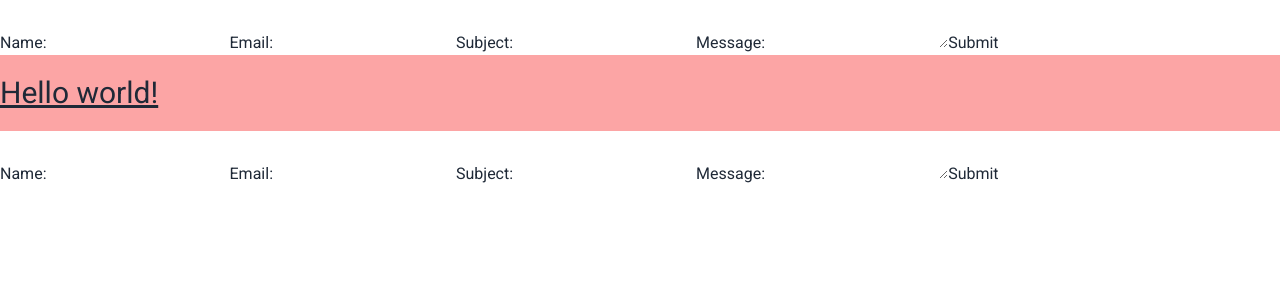
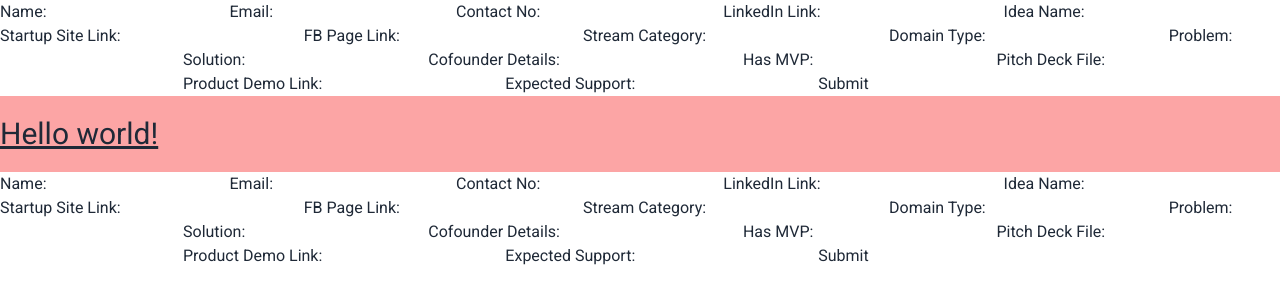
Before and after one commit to MusfiqDehan/nsusn-forms, a React (Vite) app in the folder frontend/: page / in a window 1280 px wide. Shown: the top 304 px of the page. Built offline with nearby package versions, Linux system fonts and the light colour scheme.

Commit message:
Add additional form fields and update API request body

```diff
--- a/frontend/src/components/ApplicationForm.jsx
+++ b/frontend/src/components/ApplicationForm.jsx
@@ -3,8 +3,20 @@ import { useState } from "react";
 const ApplicationForm = () => {
   const [name, setName] = useState("");
   const [email, setEmail] = useState("");
-  const [subject, setSubject] = useState("");
-  const [message, setMessage] = useState("");
+  const [contactNo, setContactNo] = useState("");
+  const [linkedinLink, setLinkedinLink] = useState("");
+  const [ideaName, setIdeaName] = useState("");
+  const [startupSiteLink, setStartupSiteLink] = useState("");
+  const [fbPageLink, setFBPageLink] = useState("");
+  const [streamCategory, setStreamCategory] = useState("");
+  const [domainType, setDomainType] = useState("");
+  const [problem, setProblem] = useState("");
+  const [solution, setSolution] = useState("");
+  const [cofounderDetails, setCofounderDetails] = useState("");
+  const [hasMVP, setHasMVP] = useState();
+  const [pitchDeckFile, setPitchDeckFile] = useState("");
+  const [productDemoLink, setProductDemoLink] = useState("");
+  const [expectedSupport, setExpectedSupport] = useState("");
 
   const handleSubmit = (event) => {
     event.preventDefault();
@@ -15,7 +27,24 @@ const ApplicationForm = () => {
       headers: {
         "Content-Type": "application/json",
       },
-      body: JSON.stringify({ name, email, subject, message }),
+      body: JSON.stringify({
+        name,
+        email,
+        contactNo,
+        linkedinLink,
+        ideaName,
+        startupSiteLink,
+        fbPageLink,
+        streamCategory,
+        domainType,
+        problem,
+        solution,
+        cofounderDetails,
+        hasMVP,
+        pitchDeckFile,
+        productDemoLink,
+        expectedSupport,
+      }),
     })
       .then((response) => response.json())
       .then((data) => console.log(data))
@@ -43,19 +72,128 @@ const ApplicationForm = () => {
         />
       </label>
       <label>
-        Subject:
+        Contact No:
         <input
           type="text"
-          value={subject}
-          onChange={(e) => setSubject(e.target.value)}
+          value={contactNo}
+          onChange={(e) => setContactNo(e.target.value)}
           required
         />
       </label>
       <label>
-        Message:
-        <textarea
-          value={message}
-          onChange={(e) => setMessage(e.target.value)}
+        LinkedIn Link:
+        <input
+          type="text"
+          value={linkedinLink}
+          onChange={(e) => setLinkedinLink(e.target.value)}
+          required
+        />
+      </label>
+      <label>
+        Idea Name:
+        <input
+          type="text"
+          value={ideaName}
+          onChange={(e) => setIdeaName(e.target.value)}
+          required
+        />
+      </label>
+      <label>
+        Startup Site Link:
+        <input
+          type="text"
+          value={startupSiteLink}
+          onChange={(e) => setStartupSiteLink(e.target.value)}
+          required
+        />
+      </label>
+      <label>
+        FB Page Link:
+        <input
+          type="text"
+          value={fbPageLink}
+          onChange={(e) => setFBPageLink(e.target.value)}
+          required
+        />
+      </label>
+      <label>
+        Stream Category:
+        <input
+          type="text"
+          value={streamCategory}
+          onChange={(e) => setStreamCategory(e.target.value)}
+          required
+        />
+      </label>
+      <label>
+        Domain Type:
+        <input
+          type="text"
+          value={domainType}
+          onChange={(e) => setDomainType(e.target.value)}
+          required
+        />
+      </label>
+      <label>
+        Problem:
+        <input
+          type="text"
+          value={problem}
+          onChange={(e) => setProblem(e.target.value)}
+          required
+        />
+      </label>
+      <label>
+        Solution:
+        <input
+          type="text"
+          value={solution}
+          onChange={(e) => setSolution(e.target.value)}
+          required
+        />
+      </label>
+      <label>
+        Cofounder Details:
+        <input
+          type="text"
+          value={cofounderDetails}
+          onChange={(e) => setCofounderDetails(e.target.value)}
+          required
+        />
+      </label>
+      <label>
+        Has MVP:
+        <input
+          type="text"
+          value={hasMVP}
+          onChange={(e) => setHasMVP(e.target.value)}
+          required
+        />
+      </label>
+      <label>
+        Pitch Deck File:
+        <input
+          type="text"
+          value={pitchDeckFile}
+          onChange={(e) => setPitchDeckFile(e.target.value)}
+          required
+        />
+      </label>
+      <label>
+        Product Demo Link:
+        <input
+          type="text"
+          value={productDemoLink}
+          onChange={(e) => setProductDemoLink(e.target.value)}
+          required
+        />
+      </label>
+      <label>
+        Expected Support:
+        <input
+          type="text"
+          value={expectedSupport}
+          onChange={(e) => setExpectedSupport(e.target.value)}
           required
         />
       </label>
```
